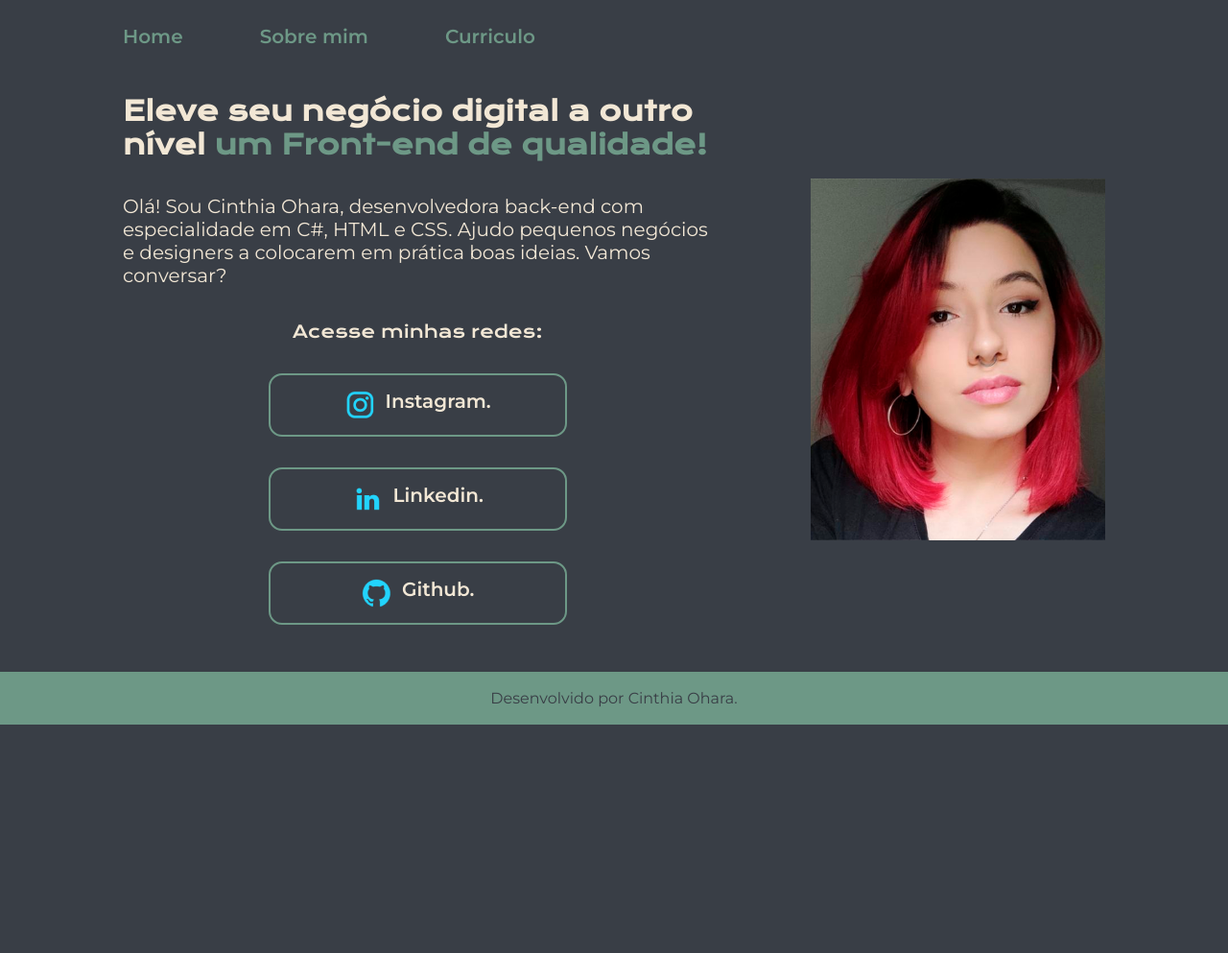
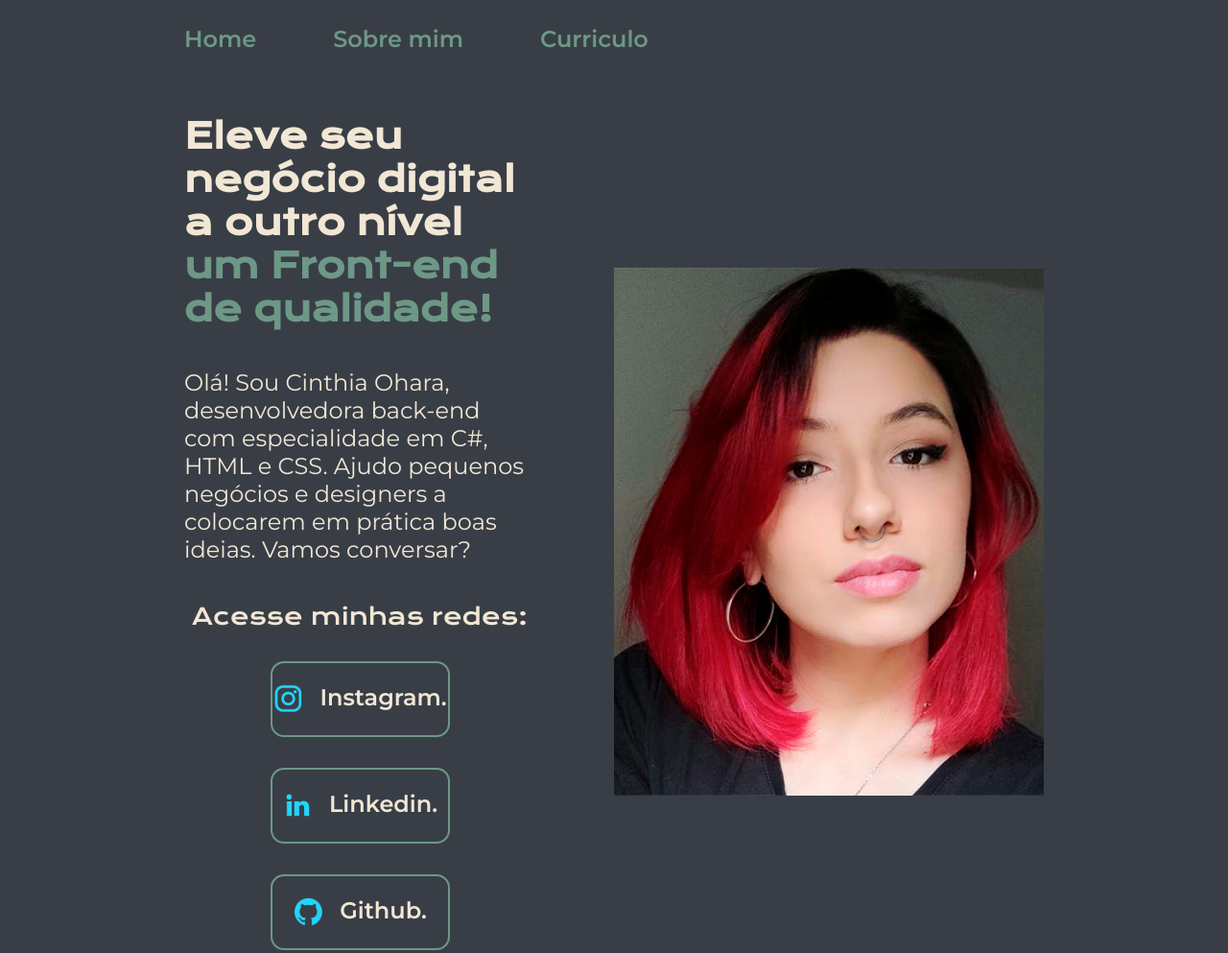
Before and after one commit to ohara-c/curriculo-cinthia, a plain HTML site: page index.html in a window 1280 px wide. Shown: the top 993 px of the page at 96% size. Before the commit the page ends 800 px from the top, so only its background shows below. Drawn offline with nearby package versions, Linux system fonts and the light colour scheme.

Commit message:
Add files via upload

```diff
--- a/styles/style.css
+++ b/styles/style.css
@@ -13,10 +13,10 @@
     --fonte-secundaria: 'Montserrat', sans-serif;
 
    /* tamanho das fontes */
-    --fonte-titulo: 1.75rem;
-    --fonte-links: 1.25rem;
-    --fonte-texto: 1.12rem;
-    --fonte-rodape: 1rem;
+    --fonte-titulo: 2.25rem;
+    --fonte-links: 1.5rem;
+    --fonte-texto: 1.5rem;
+    --fonte-rodape: 1.5rem;
 
 
 }
@@ -33,7 +33,7 @@ body {
 }
 
 .cabecalho {
-    padding: 2% 0% 0% 10%;
+    padding: 2% 0% 0% 15%;
 
 }
 
@@ -51,7 +51,7 @@ body {
 }
 
 .apresentacao {
-    padding: 3.8% 10%;
+    padding: 5% 15%;
     display: flex;
     align-items: center;
     justify-content: space-between;
@@ -59,10 +59,10 @@ body {
 }
 
 .apresentacao__conteudo {
-    width: 60%;
+    width: 50%;
     display: flex;
     flex-direction: column;
-    gap: 35px;
+    gap: 40px;
 }
 
 .apresentacao__conteudo__titulo {
@@ -104,7 +104,7 @@ body {
 
     display: flex;
     justify-content: center;
-    gap: 10px;
+    gap: 16px;
 
     border: 2px solid var(--cor-destaque);
     width: 50%;
@@ -112,7 +112,7 @@ body {
     border-radius: 14px;
     font-size: var(--fonte-links);
     font-weight: 600;
-    padding: 15px 0;
+    padding: 21.5px 0;
     text-decoration: none;
     color: var(--cor-texto);
     font-family: var(--fonte-secundaria);
@@ -123,11 +123,11 @@ body {
 }
 
 .aprensentacao__imagem {
-    width: 30%;
+    width: 50%;
 }
 
 .rodape {
-    padding: 18px;
+    padding: 24px;
     color: var(--cor-fundo);
     background-color: var(--cor-destaque);
     text-align: center;
@@ -138,7 +138,7 @@ body {
 
 @media (max-width: 1200px) {
     .cabecalho {
-        padding: 8%;
+        padding: 10%;
     }
 
     .cabecalho__menu {
```
